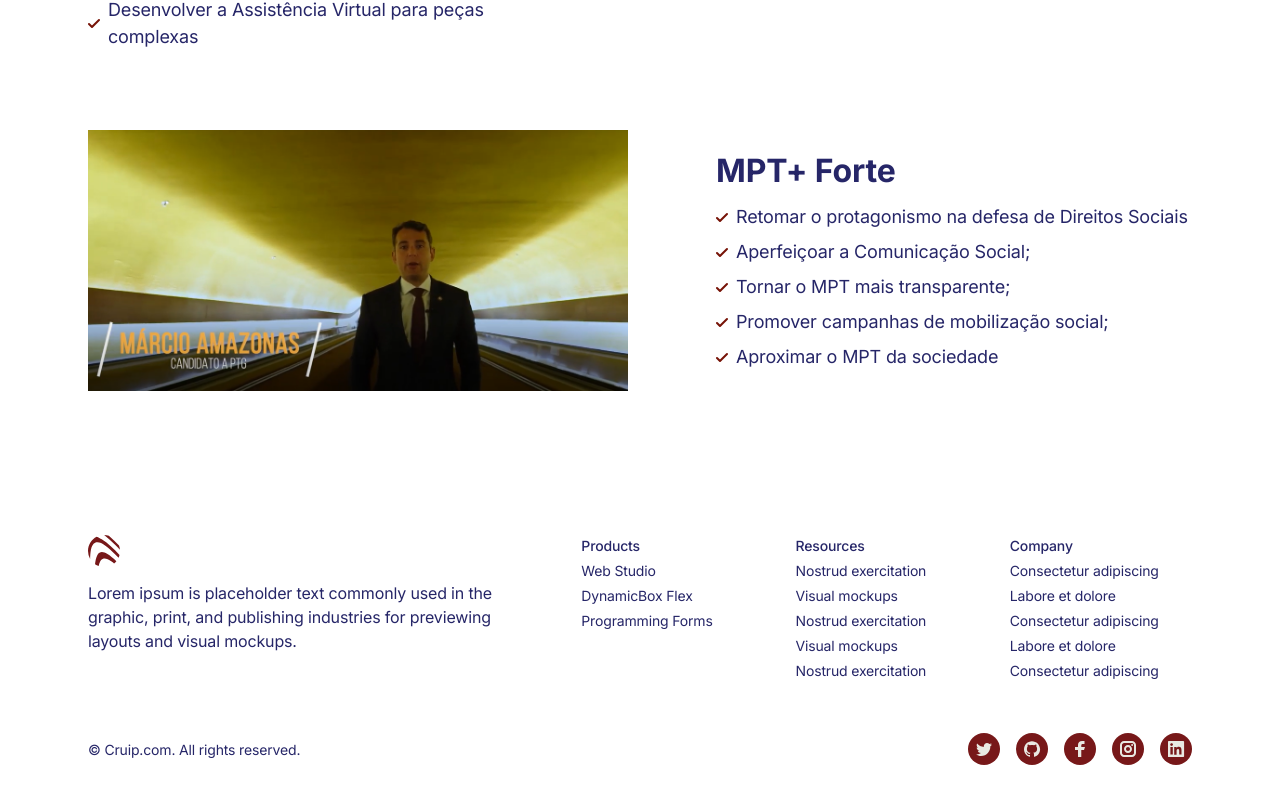
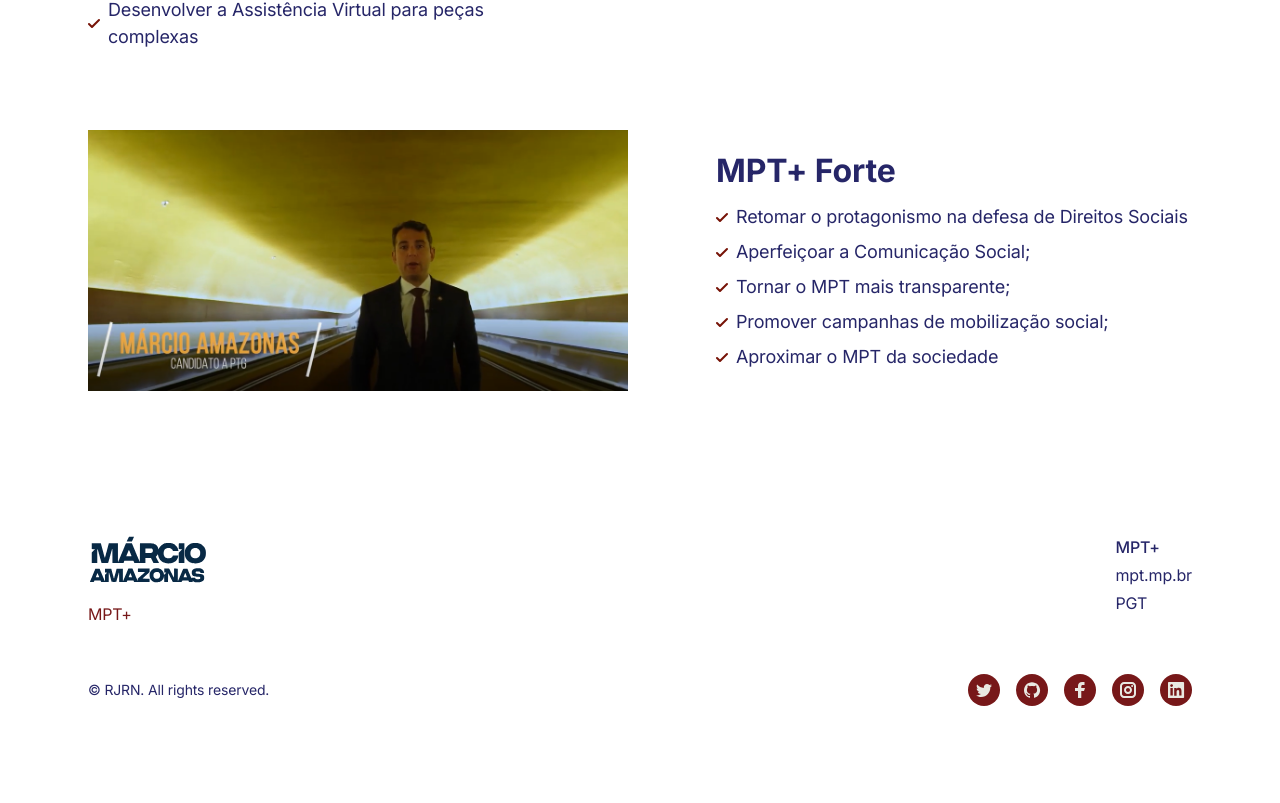
Before and after one commit to alcemaia/projetoMpt, a Next.js app: page / in a window 1280 px wide. Shown: the part 2733-3536 px from the top of the page. After the commit the page ends 3503 px from the top, so only its background shows below. Built offline with nearby package versions, Linux system fonts and the light colour scheme; no server answers.

Commit message:
alterações no footer

```diff
--- a/components/ui/footer.tsx
+++ b/components/ui/footer.tsx
@@ -1,5 +1,6 @@
 import React from 'react'
 import Link from 'next/link'
+import Logo from '../logo'
 
 export default function Footer() {
   return (
@@ -12,22 +13,19 @@ export default function Footer() {
 
             {/* 1st block */}
             <div className="md:col-span-4 lg:col-span-5">
-              <div className="mb-2">
-                {/* Logo */}
-                <Link href="/" className="inline-block" aria-label="Cruip">
-                  <svg className="w-8 h-8 fill-current text-vermelho-900" viewBox="0 0 32 32" xmlns="http://www.w3.org/2000/svg">
-                    <path d="M31.952 14.751a260.51 260.51 0 00-4.359-4.407C23.932 6.734 20.16 3.182 16.171 0c1.634.017 3.21.28 4.692.751 3.487 3.114 6.846 6.398 10.163 9.737.493 1.346.811 2.776.926 4.262zm-1.388 7.883c-2.496-2.597-5.051-5.12-7.737-7.471-3.706-3.246-10.693-9.81-15.736-7.418-4.552 2.158-4.717 10.543-4.96 16.238A15.926 15.926 0 010 16C0 9.799 3.528 4.421 8.686 1.766c1.82.593 3.593 1.675 5.038 2.587 6.569 4.14 12.29 9.71 17.792 15.57-.237.94-.557 1.846-.952 2.711zm-4.505 5.81a56.161 56.161 0 00-1.007-.823c-2.574-2.054-6.087-4.805-9.394-4.044-3.022.695-4.264 4.267-4.97 7.52a15.945 15.945 0 01-3.665-1.85c.366-3.242.89-6.675 2.405-9.364 2.315-4.107 6.287-3.072 9.613-1.132 3.36 1.96 6.417 4.572 9.313 7.417a16.097 16.097 0 01-2.295 2.275z" />
-                  </svg>
-                </Link>
-              </div>
-              <div className="text-gray-400">Lorem ipsum is placeholder text commonly used in the graphic, print, and publishing industries for previewing layouts and visual mockups.</div>
+            <div className="shrink-0 mr-4">
+            {/* Logo */}
+            <Link href="/" className="block" aria-label="Cruip">
+              <Logo />
+            </Link>
+            </div>
+              <div className="text-vermelho-900">MPT+</div>
             </div>
 
             {/* 2nd, 3rd and 4th blocks */}
-            <div className="md:col-span-8 lg:col-span-7 grid sm:grid-cols-3 gap-8">
+            <div className="md:col-span-8 lg:col-span-7 flex justify-end sm:grid-cols-3 gap-8">
 
-              {/* 2nd block */}
-              <div className="text-sm">
+              {/* <div className="text-sm">
                 <h6 className="text-gray-200 font-medium mb-1">Products</h6>
                 <ul>
                   <li className="mb-1">
@@ -40,10 +38,10 @@ export default function Footer() {
                     <Link href="/" className="text-gray-400 hover:text-gray-100 transition duration-150 ease-in-out">Programming Forms</Link>
                   </li>
                 </ul>
-              </div>
+              </div> */}
 
               {/* 3rd block */}
-              <div className="text-sm">
+              {/*<div className="text-sm">
                 <h6 className="text-gray-200 font-medium mb-1">Resources</h6>
                 <ul>
                   <li className="mb-1">
@@ -57,31 +55,22 @@ export default function Footer() {
                   </li>
                   <li className="mb-1">
                     <Link href="/" className="text-gray-400 hover:text-gray-100 transition duration-150 ease-in-out">Visual mockups</Link>
-                  </li>
+                  </li>*
                   <li className="mb-1">
                     <Link href="/" className="text-gray-400 hover:text-gray-100 transition duration-150 ease-in-out">Nostrud exercitation</Link>
                   </li>
                 </ul>
-              </div>
+              </div>/}
 
               {/* 4th block */}
-              <div className="text-sm">
-                <h6 className="text-gray-200 font-medium mb-1">Company</h6>
+              <div className="justify-end">
+                <h6 className="text-gray-200 font-medium mb-1">MPT+</h6>
                 <ul>
                   <li className="mb-1">
-                    <Link href="/" className="text-gray-400 hover:text-gray-100 transition duration-150 ease-in-out">Consectetur adipiscing</Link>
+                    <Link href="/" className="text-gray-400 hover:text-gray-100 transition duration-150 ease-in-out">mpt.mp.br</Link>
                   </li>
                   <li className="mb-1">
-                    <Link href="/" className="text-gray-400 hover:text-gray-100 transition duration-150 ease-in-out">Labore et dolore</Link>
-                  </li>
-                  <li className="mb-1">
-                    <Link href="/" className="text-gray-400 hover:text-gray-100 transition duration-150 ease-in-out">Consectetur adipiscing</Link>
-                  </li>
-                  <li className="mb-1">
-                    <Link href="/" className="text-gray-400 hover:text-gray-100 transition duration-150 ease-in-out">Labore et dolore</Link>
-                  </li>
-                  <li className="mb-1">
-                    <Link href="/" className="text-gray-400 hover:text-gray-100 transition duration-150 ease-in-out">Consectetur adipiscing</Link>
+                    <Link href="/" className="text-gray-400 hover:text-gray-100 transition duration-150 ease-in-out">PGT</Link>
                   </li>
                 </ul>
               </div>
@@ -140,7 +129,7 @@ export default function Footer() {
             </ul>
 
             {/* Copyrights note */}
-            <div className="text-gray-400 text-sm mr-4">&copy; Cruip.com. All rights reserved.</div>
+            <div className="text-gray-400 text-sm mr-4">&copy; RJRN. All rights reserved.</div>
 
           </div>
 
--- a/package.json
+++ b/package.json
@@ -19,7 +19,7 @@
     "nodemailer": "^6.9.2",
     "react": "18.2.0",
     "react-dom": "18.2.0",
-    "typescript": "^5.0.4",
+    "typescript": "^5.1.3",
     "typescripte": "^1.0.0"
   },
   "devDependencies": {
```
Also changed, not shown: 2 other files (tests, documents, lock files or other folders).
